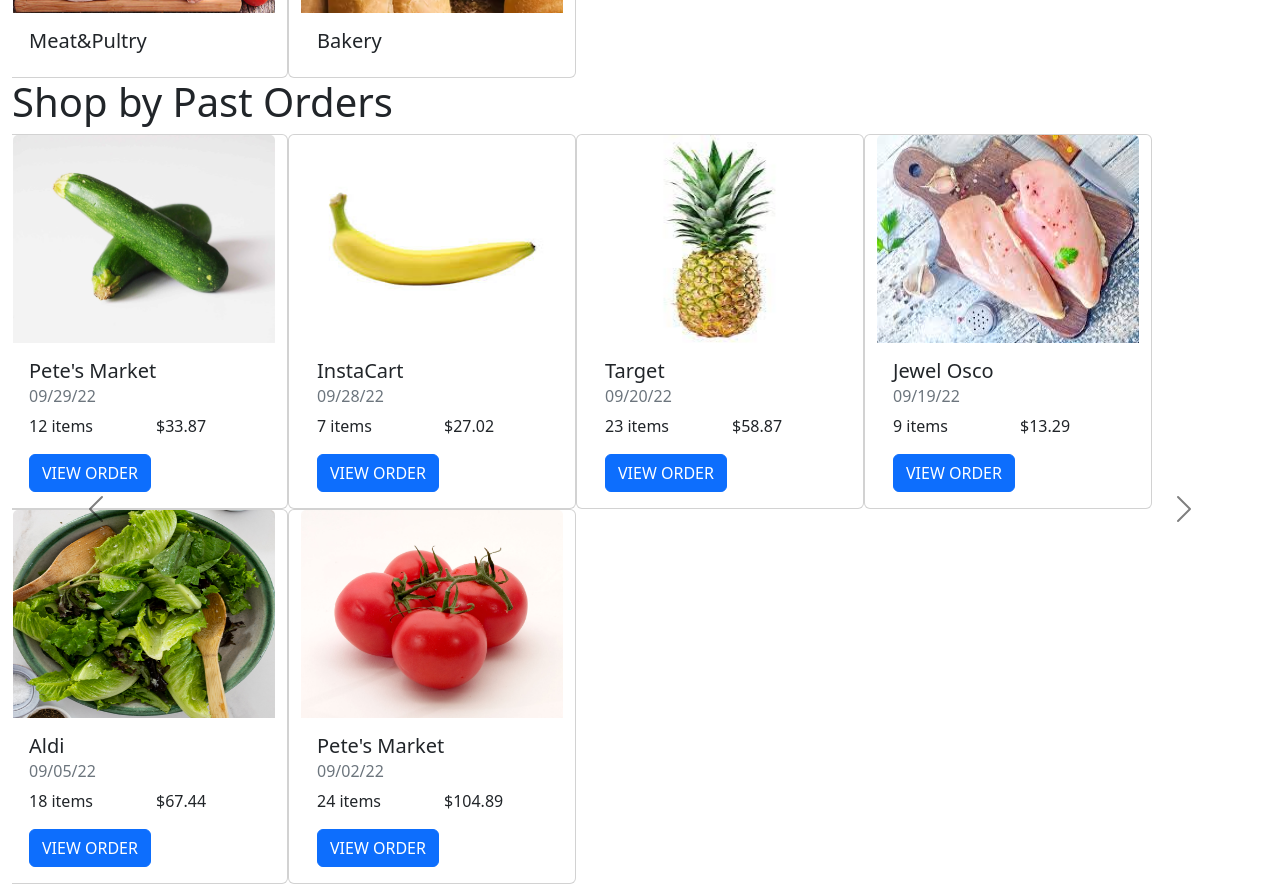
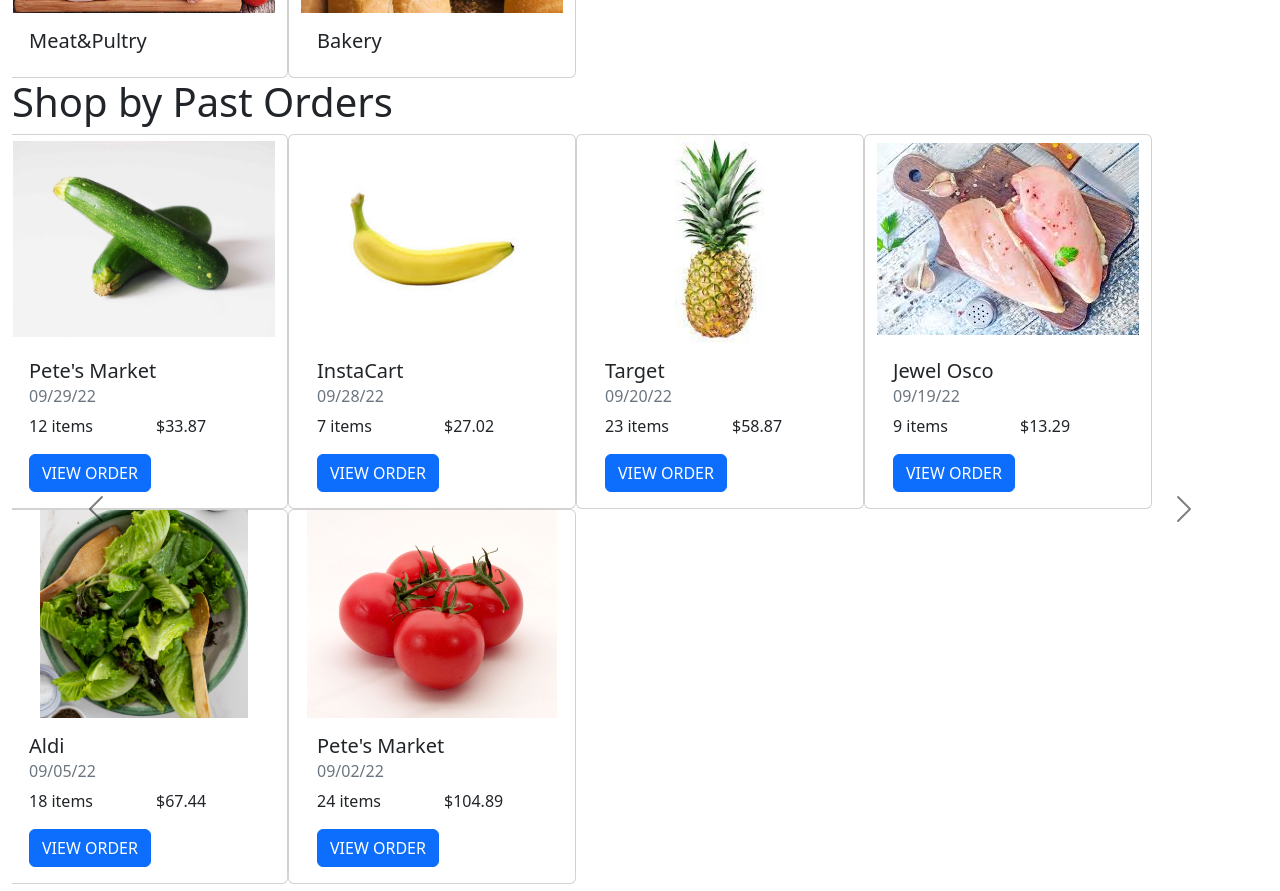
Before and after one commit to Simone99/HCI_functional_prototype, a React (Create React App) app in the folder hci-functional-prototype/: page / in a window 1280 px wide. Shown: the part 960-1851 px from the top of the page. Built offline with nearby package versions, Linux system fonts and the light colour scheme.

Commit message:
feat: shop by past orders images are now contained in the card

```diff
--- a/hci-functional-prototype/src/Components/WelcomePage.js
+++ b/hci-functional-prototype/src/Components/WelcomePage.js
@@ -159,7 +159,7 @@
 function CardPastOrders(props){
     return(
         <Card style={{ width: '18rem' }}>
-            <Card.Img variant="top" style={{ height: '13rem' }} src={props.link} />
+            <Card.Img variant="top" style={{ height: '13rem', objectFit: 'contain' }} src={props.link} />
             <Card.Body>
                 <Card.Title>{props.title}</Card.Title>
                 <Card.Subtitle className="mb-2 text-muted">{props.date}</Card.Subtitle>
```
